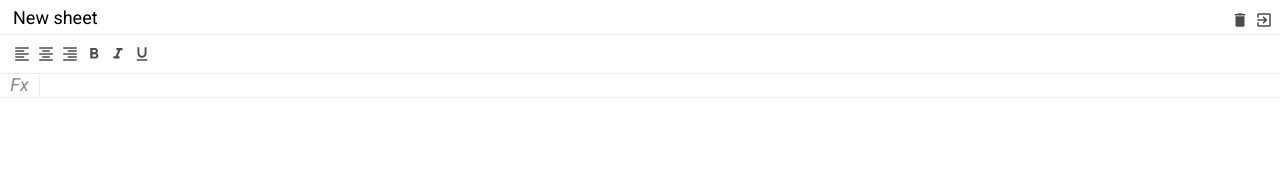
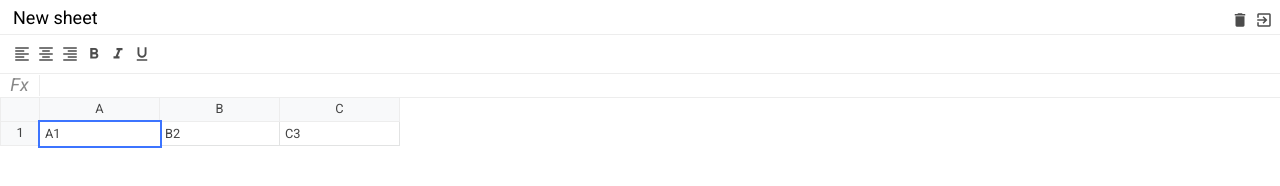
Before and after one commit to AleksandrMihasenko/docs-excel, a website built with webpack: page src/index.html in a window 1280 px wide. Built offline with nearby package versions, Linux system fonts and the light colour scheme.

Commit message:
add layout for table

```diff
--- a/src/index.html
+++ b/src/index.html
@@ -55,7 +55,27 @@
                 <div class="excel__formula__input" contenteditable="true" spellcheck="false"></div>
             </div>
 
-            <div class="excel__table"></div>
+            <div class="excel__table">
+                <div class="excel__table__row">
+                    <div class="excel__table__row__info"></div>
+
+                    <div class="excel__table__row__data">
+                        <div class="excel__table__row__data__column">A</div>
+                        <div class="excel__table__row__data__column">B</div>
+                        <div class="excel__table__row__data__column">C</div>
+                    </div>
+                </div>
+
+                <div class="excel__table__row">
+                    <div class="excel__table__row__info">1</div>
+
+                    <div class="excel__table__row__data">
+                        <div class="excel__table__row__data__cell __selected" contenteditable="true">A1</div>
+                        <div class="excel__table__row__data__cell" contenteditable="true">B2</div>
+                        <div class="excel__table__row__data__cell" contenteditable="true">C3</div>
+                    </div>
+                </div>
+            </div>
         </div>
     </div>
 </body>
--- a/src/stylesheets/index.sass
+++ b/src/stylesheets/index.sass
@@ -20,3 +20,6 @@
 
 .excel
   position: relative
+  min-width: 100%
+  height: 100%
+  font-size: .8rem
--- a/src/stylesheets/styles/_variables.sass
+++ b/src/stylesheets/styles/_variables.sass
@@ -4,4 +4,6 @@
 $header-height: 34px
 $toolbar-height: 40px
 $formula-height: 24px
+$row-height: 24px
 $cell-width: 40px
+$column-width: 120px
--- a/src/stylesheets/styles/table.sass
+++ b/src/stylesheets/styles/table.sass
@@ -1 +1,44 @@
 .excel__table
+  position: absolute
+  padding-bottom: 2px
+  top: $header-height + $toolbar-height + $formula-height
+  left: 0
+  overflow-x: auto
+  &__row
+    display: flex
+    height: $row-height
+    min-height: 20px
+    &__info
+      display: flex
+      justify-content: center
+      align-items: center
+      min-width: $cell-width
+      height: 100%
+      background-color: #f8f9fa
+      border: 1px solid $border-color
+      border-top: none
+    &__data
+      display: flex
+      &__column
+        display: flex
+        justify-content: center
+        align-items: center
+        width: $column-width
+        min-width: 40px
+        height: 100%
+        background-color: #f8f9fa
+        border-bottom: 1px solid $border-color
+        border-right: 1px solid $border-color
+      &__cell
+        width: $column-width
+        min-width: 40px
+        height: 100%
+        padding: 5px
+        border-bottom: 1px solid #e2e3e3
+        border-right: 1px solid #e2e3e3
+        white-space: nowrap
+        outline: none
+        &.__selected
+          border: none
+          outline: 2px solid #3c74ff
+          z-index: 2
```
